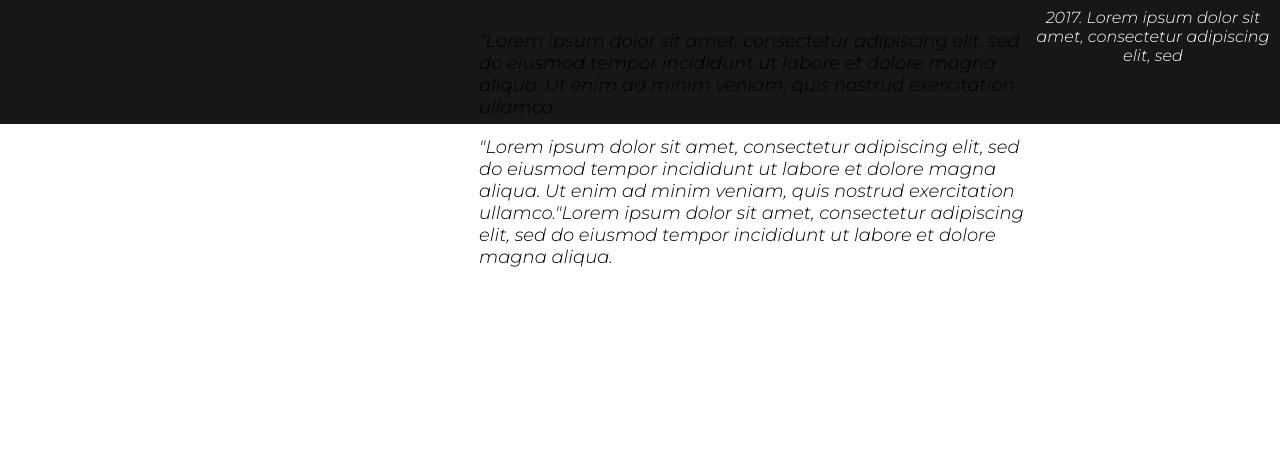
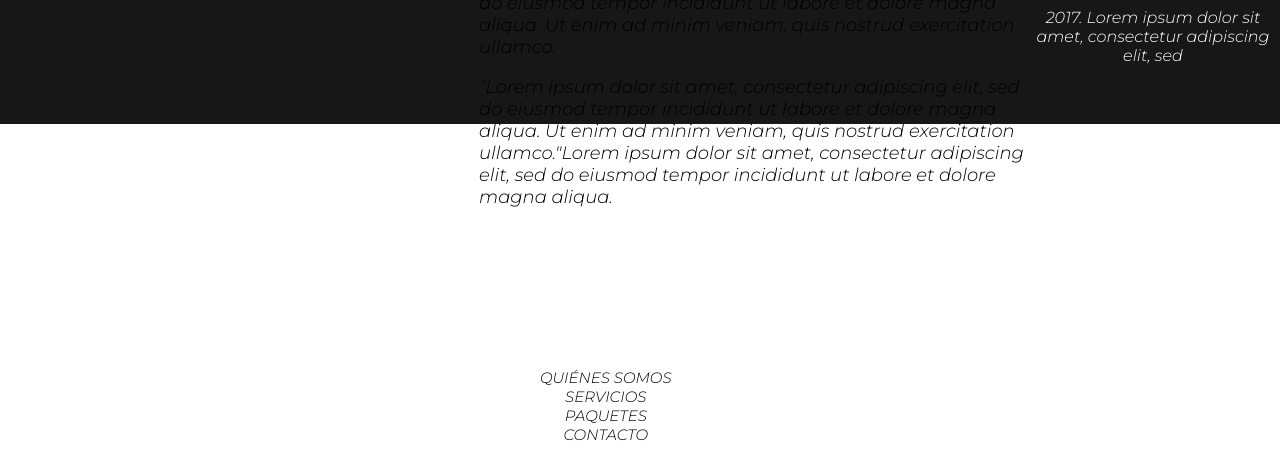
Before and after one commit to jeareth-venegas/quiz-web2, a website: page index.html in a window 1280 px wide. Shown: the part 2657-3115 px from the top of the page. Drawn offline with Linux system fonts and the light colour scheme.

Commit message:
se cambia el folor de las letras del footer para poder verlas, ya que todo se desordenó

```diff
--- a/sass/Partials/_global.scss
+++ b/sass/Partials/_global.scss
@@ -3,4 +3,18 @@
 body{
     margin:0 auto;
     font-family: 'Montserrat', sans-serif;
+    color: white;
 }
+
+li{
+    list-style: none;
+}
+
+a{
+    text-decoration: none;
+}
+
+ul{
+    margin: 0px 0px 0px 0px;
+    padding: 0px;
+}
--- a/sass/Partials/_menu.scss
+++ b/sass/Partials/_menu.scss
@@ -18,6 +18,10 @@
     float: left;
 }
 
+.menu-list{
+    padding: 0;
+    margin-top: 0;
+}
 
 .menu-list li a{
     color:$color-text;
@@ -31,6 +35,11 @@
     text-decoration:none;
 }
 
+.menu-list li a + a {
+    padding-left: 45px;
+}
+
+
 .slider img{
     height: 545px;
 }
```
Also changed, not shown: css/styles.css.
